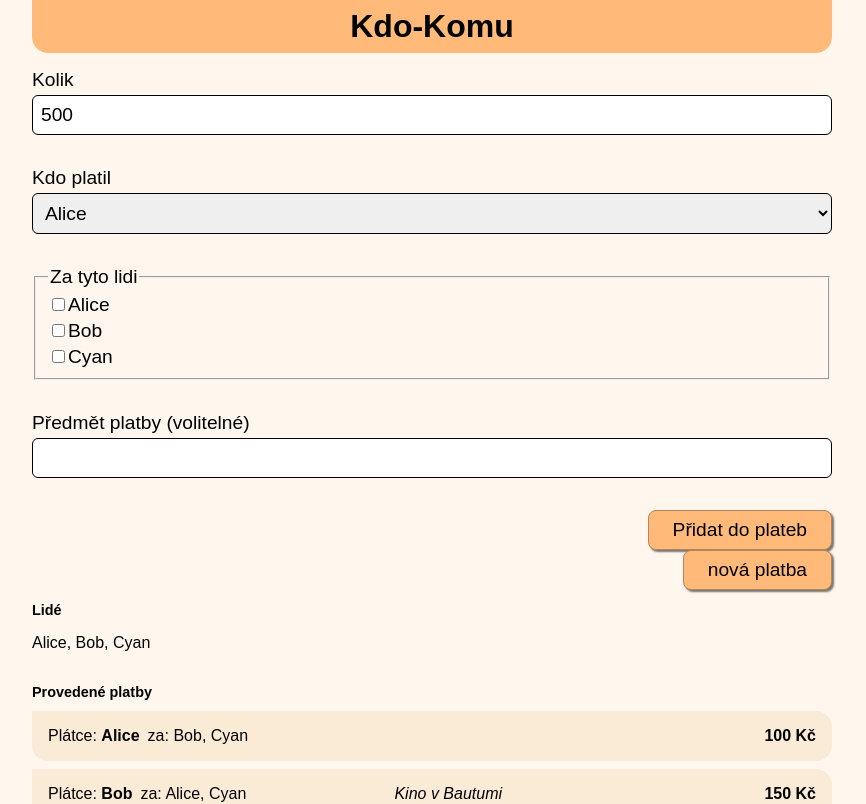
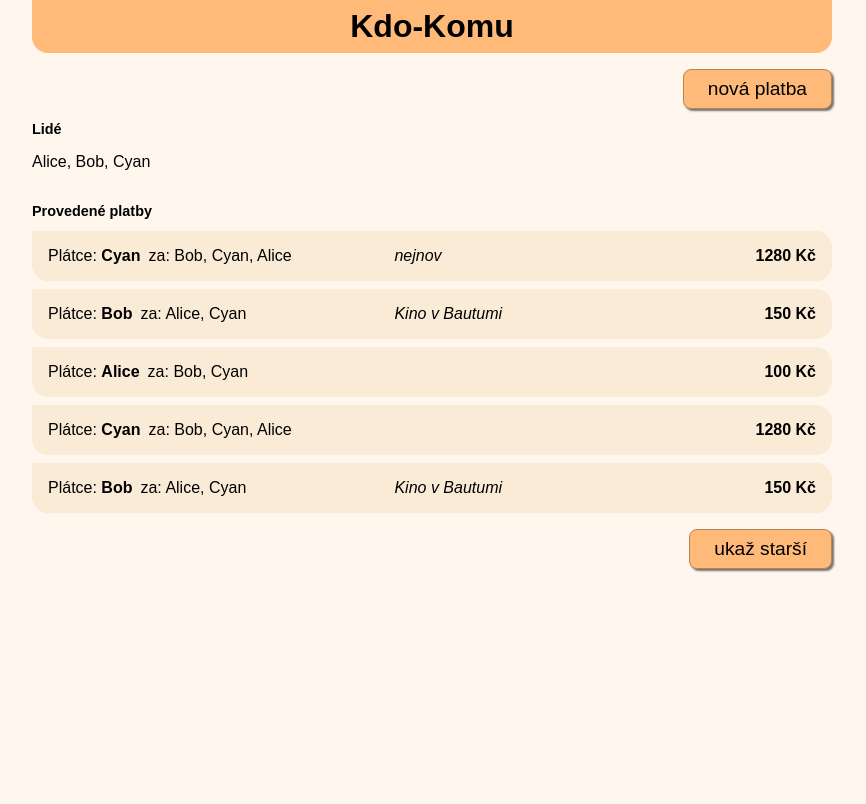
Before and after one commit to martinmatejovsky/Kdo-Komu, a React (Vite) app: page / in a window 1280 px wide. Shown: the top 804 px of the page, without its empty margins (208-1074 px from the left). Built offline with nearby package versions, Linux system fonts and the light colour scheme.

Commit message:
interactive creating and saving new payment

```diff
--- a/src/App.tsx
+++ b/src/App.tsx
@@ -7,14 +7,13 @@ import FormNewPayment from "./components/FormNewPayment.tsx";
 
 function App() {
     const [creatingPayment, setCreatingPayment] = useState(false)
+    const [payments, setPayments] = useState(PAYMENTS)
 
     return (
         <div>
             <h1>
                 Kdo-Komu
             </h1>
-
-            <FormNewPayment/>
 
             <div className="controls">
                 <button type={'button'} className={'primary new-payment'} onClick={() => {
@@ -31,11 +30,11 @@ function App() {
                 </p>
             </section>
 
-            <PaymentOverview payments={PAYMENTS} users={USERS}/>
+            <PaymentOverview payments={payments} users={USERS}/>
 
             {creatingPayment &&
                 <Overlay title={'Nová platba'} setClose={setCreatingPayment}>
-                  ...overlay content
+                  <FormNewPayment setPayments={setPayments} onSubmit={() => setCreatingPayment(false)}/>
                 </Overlay>
             }
         </div>
--- a/src/assets/MockHistory.ts
+++ b/src/assets/MockHistory.ts
@@ -3,15 +3,15 @@ import type {User, Payment} from "./types.ts";
 export const USERS: User[] = [
     {
         id: 0,
-        name: 'Alice'
+        name: 'Alice',
     },
     {
         id: 1,
-        name: 'Bob'
+        name: 'Bob',
     },
     {
         id: 2,
-        name: 'Cyan'
+        name: 'Cyan',
     }
 ]
 
@@ -20,57 +20,58 @@ export const PAYMENTS: Payment[] = [
         id: 0,
         from: 0,
         to: [1, 2],
-        amount: 100
+        amount: 100,
     },
     {
         id: 1,
         from: 1,
         to: [0, 2],
         amount: 150,
-        subject: 'Kino v Bautumi'
+        subject: 'Kino v Bautumi',
     },
     {
         id: 2,
         from: 2,
         to: [1, 2, 0],
-        amount: 1280
+        amount: 1280,
     },
     {
         id: 3,
         from: 0,
         to: [1, 2],
-        amount: 100
+        amount: 100,
     },
     {
         id: 4,
         from: 1,
         to: [0, 2],
         amount: 150,
-        subject: 'Kino v Bautumi'
+        subject: 'Kino v Bautumi',
     },
     {
         id: 5,
         from: 2,
         to: [1, 2, 0],
-        amount: 1280
+        amount: 1280,
     },
     {
         id: 6,
         from: 0,
         to: [1, 2],
-        amount: 100
+        amount: 100,
     },
     {
         id: 7,
         from: 1,
         to: [0, 2],
         amount: 150,
-        subject: 'Kino v Bautumi'
+        subject: 'Kino v Bautumi',
     },
     {
         id: 8,
         from: 2,
         to: [1, 2, 0],
-        amount: 1280
+        amount: 1280,
+        subject: 'nejnov',
     },
 ]
--- a/src/components/FormNewPayment.tsx
+++ b/src/components/FormNewPayment.tsx
@@ -1,17 +1,57 @@
 import {USERS} from '../assets/MockHistory'
 import '../styles/formNewPayment.scss'
+import {type Dispatch, type FormEvent, type SetStateAction, useState} from "react";
+import type {Payment} from "../assets/types.ts";
 
-function FormNewPayment() {
+interface Props {
+    setPayments: Dispatch<SetStateAction<Payment[]>>,
+    onSubmit?: Function
+}
+
+function FormNewPayment({setPayments, onSubmit}: Props) {
+    const [paidForError, setPaidForError] = useState(false)
+
+    function submitNewPayment(e: FormEvent) {
+        e.preventDefault();
+        setPaidForError(false)
+
+        const formData = new FormData(e.target as HTMLFormElement);
+        const paidFor = formData.getAll('paid-for');
+        if (paidFor.length === 0) {
+            setPaidForError(true)
+            return
+        }
+        const amount = formData.get('amount');
+        const paidBy = formData.get('paid-by');
+        const topic = formData.get('topic');
+
+        setPayments((prevState): Payment[] => {
+            const newItem: Payment = {
+                id: prevState[prevState.length - 1].id + 1,
+                from: Number(paidBy),
+                to: paidFor.map((el) => Number(el)),
+                amount: Number(amount),
+                subject: String(topic),
+            }
+
+            return [...prevState, newItem]
+        })
+
+        const form = document.getElementById('new-payment');
+        if (form instanceof HTMLFormElement) form.reset()
+        if (onSubmit) onSubmit()
+    }
+
     return (
-        <form className={'form-new-payment'}>
+        <form className={'form-new-payment'} id={'new-payment'} onSubmit={(e) => submitNewPayment(e)}>
             <div className={'form-row'}>
                 <label htmlFor="amount">Kolik</label>
-                <input type="number" id={'amount'} value={500}/>
+                <input type="number" id={'amount'} name={'amount'} defaultValue={undefined} required={true}/>
             </div>
 
             <div className={'form-row'}>
                 <label htmlFor={'paid-by'}>Kdo platil</label>
-                <select name="paid-by" id="paid-by">
+                <select name="paid-by" id="paid-by" required={true}>
                     {USERS.map((user) => {
                         return (
                             <option key={user.id} value={user.id}>{user.name}</option>
@@ -20,11 +60,16 @@ function FormNewPayment() {
                 </select>
             </div>
 
-            <fieldset className={'form-row'}>
+            <fieldset className={'form-row'} name={'paid-for'}>
                 <legend>Za tyto lidi</legend>
+                {paidForError && (
+                    <p className={'form-error'}>Je nutné vybrat alespoň jednu možnost</p>
+                )}
+
                 {USERS.map((user) => (
-                    <label htmlFor={`paid-for-${user.id}`}>
-                        <input key={user.id} id={`paid-for-${user.id}`} type="checkbox"/>
+                    <label key={user.id} htmlFor={`paid-for-${user.id}`}>
+                        <input id={`paid-for-${user.id}`} name={`paid-for`} type="checkbox"
+                               value={user.id}/>
                         {user.name}
                     </label>
                 ))}
@@ -32,7 +77,7 @@ function FormNewPayment() {
 
             <div className={'form-row'}>
                 <label htmlFor="topic">Předmět platby (volitelné)</label>
-                <input type="text" id={'topic'}/>
+                <input type="text" id={'topic'} name={'topic'}/>
             </div>
 
             <div className="controls">
--- a/src/components/Overlay.tsx
+++ b/src/components/Overlay.tsx
@@ -15,7 +15,8 @@ const Overlay = ({children, setClose, title}: Props) => {
                     {title && <h2>{title}</h2>}
 
                     <button type={'button'} onClick={() => setClose(false)}
-                            className="close overlay__close">&#10006;</button>
+                            className="close overlay__close">&#10006;
+                    </button>
                 </div>
 
                 <div className="overlay__content">
--- a/src/components/PaymentIOverview.tsx
+++ b/src/components/PaymentIOverview.tsx
@@ -14,10 +14,12 @@ const lastVisiblePayments = 5
 const PaymentOverview = memo(function PaymentOverview({payments, users}: Props) {
     const [showingAllPayments, setShowingAllPayments] = useState(false)
 
-    const convertPaymentLabels = useCallback((from: number, to: number) => {
+    const reversedPayments = useMemo(() => [...payments].reverse(), [payments])
+
+    const convertPaymentLabels = useCallback((to: number): PaymentDescription[] => {
         const visiblePayments: PaymentDescription[] = []
 
-        for (const payment of payments.slice(from, to)) {
+        for (const payment of reversedPayments.slice(0, to)) {
             const paidForNames: string[] = payment.to.map((id) => {
                 return users.find((user) => user.id === id)?.name || '-'
             })
@@ -31,30 +33,20 @@ const PaymentOverview = memo(function PaymentOverview({payments, users}: Props)
             })
         }
         return visiblePayments
-    }, [payments, users])
+    }, [reversedPayments, users])
 
-    const lastPaymentTags = useMemo((): PaymentDescription[] => {
-        return convertPaymentLabels(0, lastVisiblePayments)
-    }, [convertPaymentLabels]);
-
-    const restPaymentTags = useMemo((): PaymentDescription[] => {
-        if (!showingAllPayments || payments.length <= lastVisiblePayments) return []
-
-        return convertPaymentLabels(lastVisiblePayments, payments.length)
-    }, [payments, showingAllPayments, convertPaymentLabels])
+    const visiblePayments = useMemo((): PaymentDescription[] => {
+        return showingAllPayments ?
+            convertPaymentLabels(reversedPayments.length) :
+            convertPaymentLabels(lastVisiblePayments)
+    }, [reversedPayments, showingAllPayments, convertPaymentLabels])
 
     return (
         <section>
             <h2>Provedené platby</h2>
             <div className="payment-wrapper">
                 <ol className={'payment-list'}>
-                    {lastPaymentTags.map((payment) => (
-                        <li key={payment.id}>
-                            <PaymentRecord data={payment}/>
-                        </li>
-                    ))}
-
-                    {restPaymentTags.length > 0 && restPaymentTags.map((payment) => (
+                    {visiblePayments.map((payment) => (
                         <li key={payment.id}>
                             <PaymentRecord data={payment}/>
                         </li>
--- a/src/styles/formNewPayment.scss
+++ b/src/styles/formNewPayment.scss
@@ -1,3 +1,5 @@
+@import "variables";
+
 .form-new-payment {
   display: flex;
   flex-direction: column;
@@ -8,4 +10,10 @@
     flex-direction: column;
     gap: 4px;
   }
+
+  .form-error {
+    padding: 1rem;
+    border: 1px solid $col-danger;
+    color: $col-danger;
+  }
 }
--- a/src/styles/overlay.scss
+++ b/src/styles/overlay.scss
@@ -27,7 +27,7 @@
   }
 
   &__content {
-    padding: 0.5rem;
+    padding: 1rem 0.5rem;
     background-color: #fff;
     border-radius: 0.5rem;
   }
```
